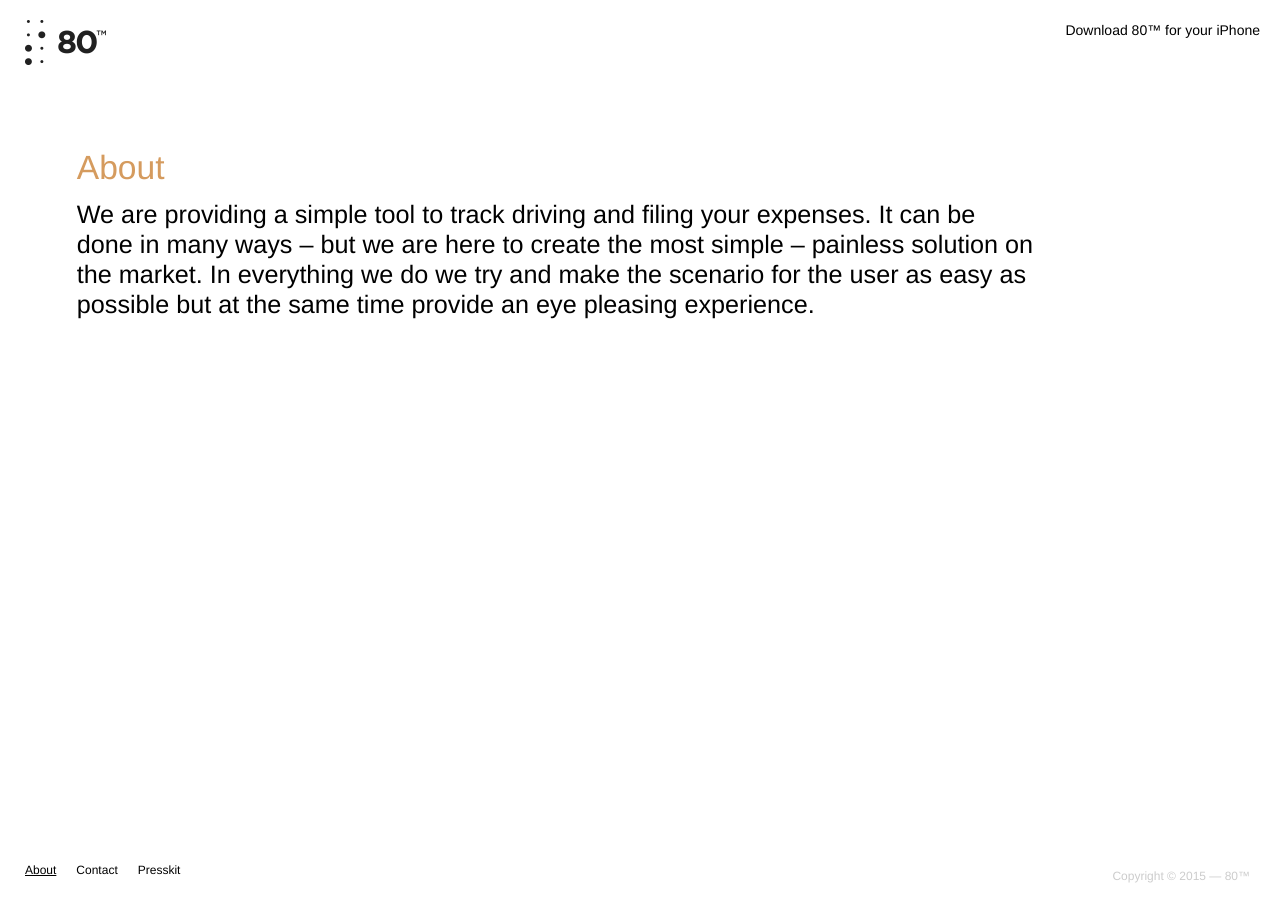
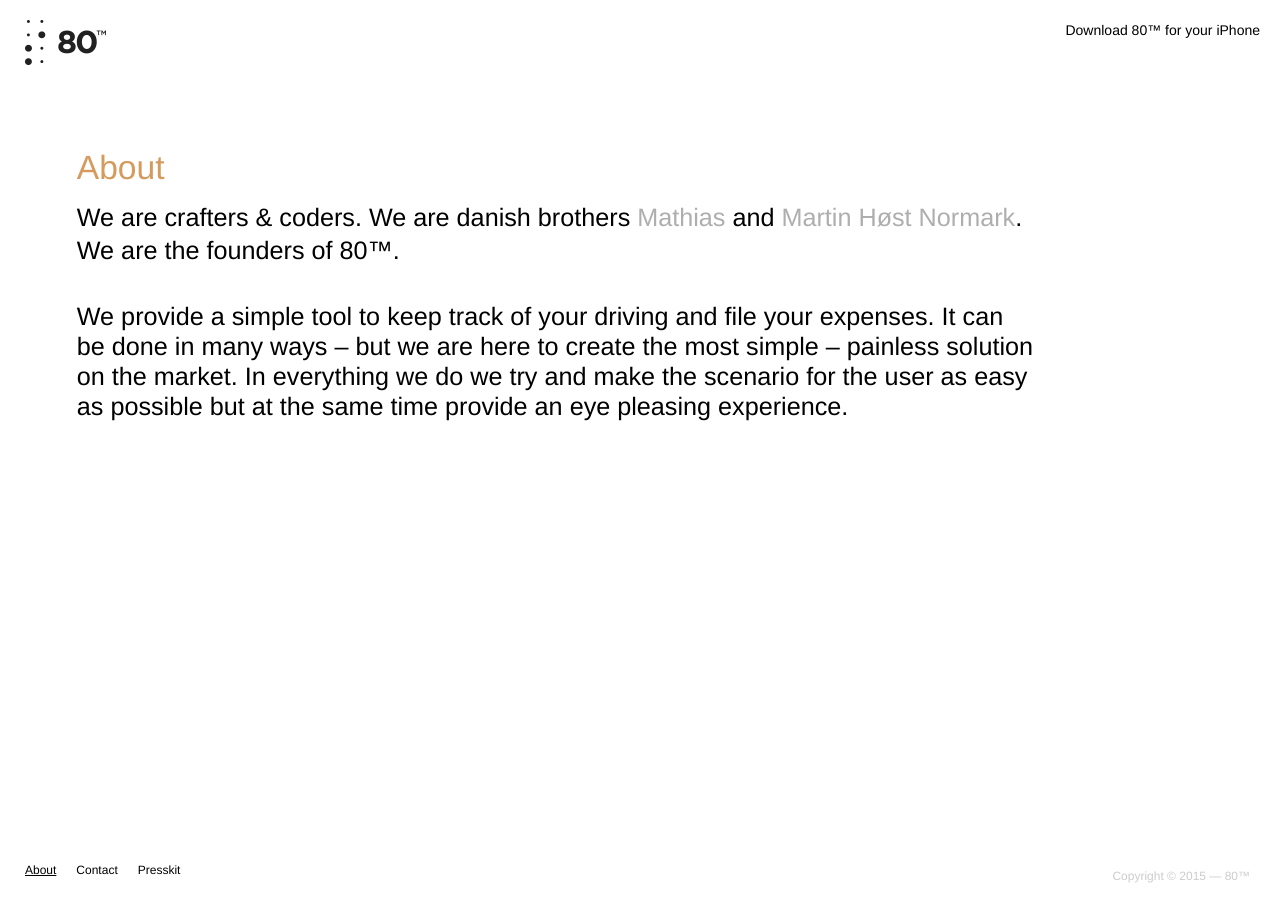
Before and after one commit to geteighty/geteighty.github.io, a Jekyll site: the page built from about/index.html, in a window 1280 px wide. Built offline with Jekyll 4.4.1, drawn with Linux system fonts in a browser that asks for light colours.

Commit message:
contact and about content

```diff
--- a/about/index.html
+++ b/about/index.html
@@ -5,4 +5,6 @@ sortOrder: 10
 showInNavBar: true
 ---
 
-<h2 class="animated fadeInUp">We are providing a simple tool to track driving and filing your expenses. It can be done in many ways – but we are here to create the most simple – painless solution on the market. In everything we do we try and make the scenario for the user as easy as possible but at the same time provide an eye pleasing experience.</h2>
+<h2 class="animated fadeInUp">We are crafters & coders. We are danish brothers <a href="https://twitter.com/mathiashn" target="blank">Mathias</a> and <a href="https://twitter.com/martinhn" target="blank">Martin Høst Normark</a>. We are the founders of 80™.</h2>
+
+<h2 class="animated fadeInUp">We provide a simple tool to keep track of your driving and file your expenses. It can be done in many ways – but we are here to create the most simple – painless solution on the market. In everything we do we try and make the scenario for the user as easy as possible but at the same time provide an eye pleasing experience.</h2>
--- a/contact/index.html
+++ b/contact/index.html
@@ -5,4 +5,4 @@ sortOrder: 20
 showInNavBar: true
 ---
 
-<h2 class="animated fadeInUp">Feel free to contact us with any requests – we are always happy to connect. Simply e-mail us at <a href="mailto:info@geteighty.com?Subject=Hello" target="_top">info@geteighty.com</a> or find us on twitter <a href="https://twitter.com/geteighty">@geteighty</a></h2>
+<h2 class="animated fadeInUp">Feel free to contact us with any requests – we are always happy to connect. Simply e-mail us at <a href="mailto:info@geteighty.com?Subject=Hello" target="_top">info@geteighty.com</a> or find us on twitter <a href="https://twitter.com/geteighty" target="blank">@geteighty</a></h2>
```
